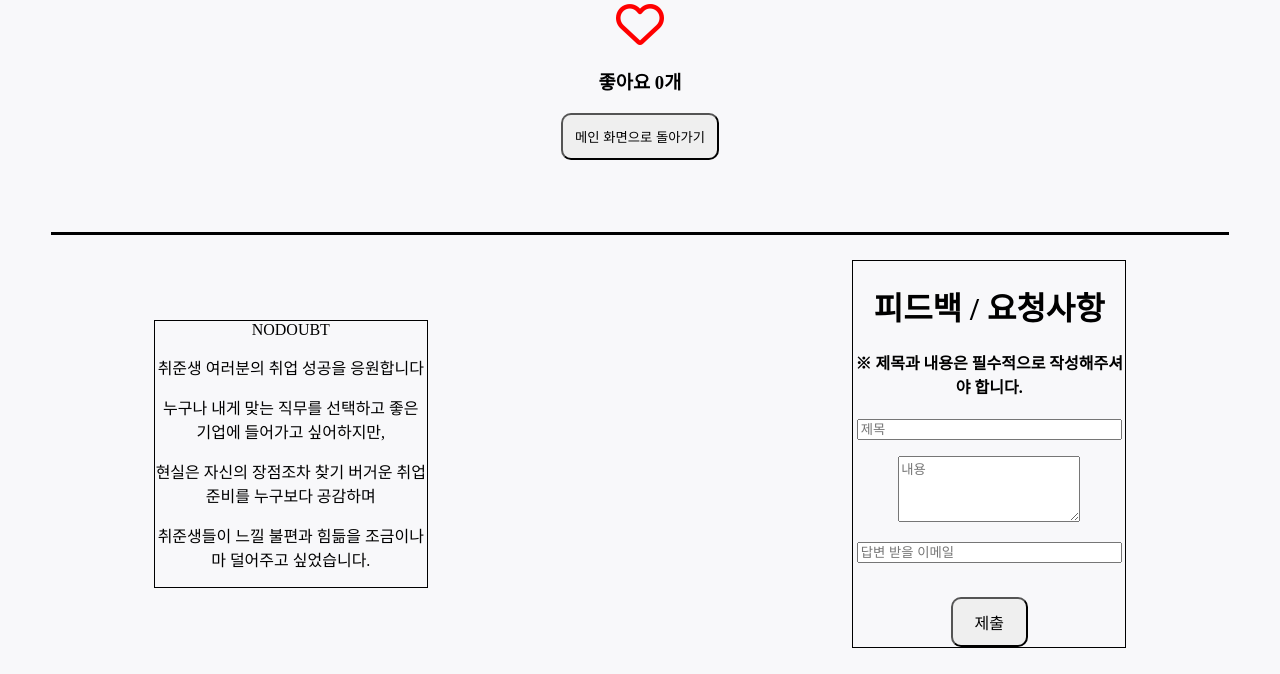
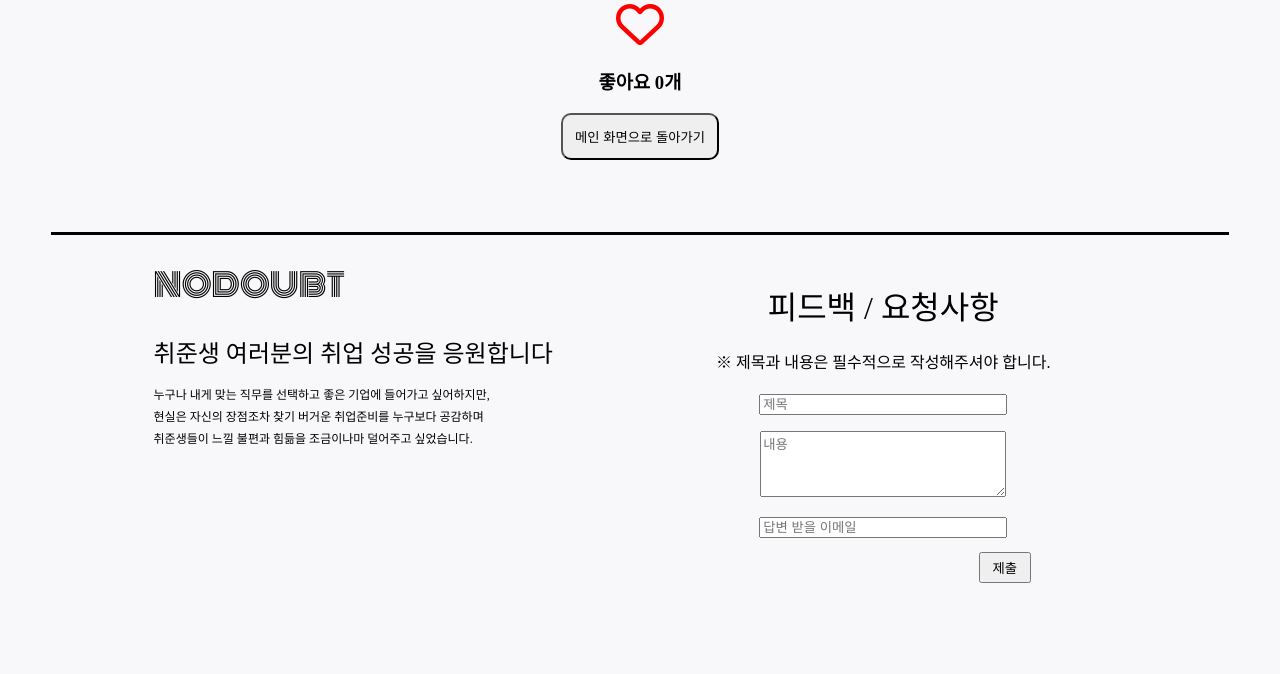
Before and after one commit to YoonHwe/nodoubt_test, a Django app: page /1 in a window 1280 px wide. Shown: the part 3102-3776 px from the top of the page. After the commit the page ends 3685 px from the top, so only its background shows below. Run offline with Django 3.2, Linux system fonts and the light colour scheme; a user stored in the database is signed in; data comes from the database, SQL or seed files in the repository; both versions use the stored data as it was after the commit; data that the repository does not hold is empty; some libraries are stand-ins or nearby versions.

Commit message:
footer 초안 작업 완료

```diff
--- a/nodoubt/static/css/version1.css
+++ b/nodoubt/static/css/version1.css
@@ -692,8 +692,8 @@ a{
 /**/
 .footer{
     margin: 0% 4%;
-    padding: 2% 10%;
-    display:flex;
+    padding: 2% 12%;
+    display: flex;
     justify-content: center;
     align-items: center;
     border-top: 3px solid black;
@@ -701,36 +701,24 @@ a{
 .footer_letter{
     width: 50%;
     font-size: 36px;
-    font-family: 'Monoton', sans-serif;
-    /* text-align:center; */
+    height: 320px;
 }
 #footer_company{
-    border: 1px solid black;
+    font-family: 'Monoton', sans-serif;
 }
 #footer_title{
-    font-size: 32px;
-    border: 1px solid black;
+    font-size: 30px;
 }
 #footer_content{
     font-size: 16px;
-    border: 1px solid black;
+    margin-top: -12px;
 }
-/* .footer_letter{
-    width: 30%;
-    text-align: center;
-}
-.footer_letter button{
-    font-size: 16px;
-    padding: 4% 8%;
-    border-radius: 10px;
-}
-.footer_letter button:hover{
-    background-color: orange;
-} */
+
 .footer_feedback{
     width: 50%;
     font-size: 16px;
     text-align: center;
+    height: 320px;
 }
 #footer_feedback_title{
     text-align: center;
@@ -739,6 +727,17 @@ a{
 #footer_feedback_caution{
     text-align: center;
     font-weight: 200;
+}
+#footer_feedback_link{
+    display: none;
+}
+#footer_feedback_link_anchor{
+    border: 1px solid orange;
+    padding: 4px 8px;
+    border-radius: 10px;
+}
+#footer_feedback_link_anchor:hover{
+    background-color: orange;
 }
 #footer_feedback_content_title input{
     width: 280px;
@@ -749,20 +748,16 @@ a{
 #footer_feedback_content_email input{
     width: 280px;
 }
-/* .footer_feedback button{
-    font-size: 16px;
-    padding: 4px 24px;
-    border-radius: 10px;
-} */
 #feedback_submit{
     margin-top: -20px;
-    margin-left: 200px;
+    margin-left: 50%;
 }
 #feedback_submit button{
     padding: 4px 12px;
 }
 #feedback_submit button:hover{
     background-color: orange;
+    cursor: pointer;
 }
 /*letter*/
 #letter{
--- a/nodoubt/static/css/version2.css
+++ b/nodoubt/static/css/version2.css
@@ -705,81 +705,73 @@ a{
 .footer{
     margin: 0% 4%;
     padding: 2% 8%;
-    display:flex;
-    justify-content: space-between;
+    display: flex;
+    justify-content: center;
     align-items: center;
     border-top: 3px solid black;
 }
-.footer_company{
-    width: 28%;
+.footer_letter{
+    width: 50%;
     font-size: 32px;
+    height: 320px;
+}
+#footer_company{
     font-family: 'Monoton', sans-serif;
-    text-align:center;
 }
-.footer_letter{
-    width: 28%;
+#footer_title{
+    font-size: 24px;
+}
+#footer_content{
+    font-size: 12px;
+    margin-top: -8px;
+}
+
+.footer_feedback{
+    width: 50%;
+    font-size: 16px;
     text-align: center;
+    height: 320px;
 }
-.footer_letter button{
-    font-size: 16px;
-    padding: 4% 8%;
+#footer_feedback_title{
+    font-size: 32px;
+    text-align: center;
+    font-weight: 400;
+}
+#footer_feedback_caution{
+    /* font-size: 16px; */
+    text-align: center;
+    font-weight: 200;
+}
+#footer_feedback_link{
+    display: none;
+}
+#footer_feedback_link_anchor{
+    border: 1px solid orange;
+    padding: 4px 8px;
     border-radius: 10px;
 }
-.footer_letter button:hover{
+#footer_feedback_link_anchor:hover{
     background-color: orange;
 }
-.footer_feedback{
-    width: 28%;
-    text-align: center;
+#footer_feedback_content_title input{
+    width: 240px;
 }
-.footer_feedback button{
-    font-size: 16px;
-    padding: 4% 8%;
-    border-radius: 10px;
+#footer_feedback_content_content textarea{
+    width: 240px;
 }
-.footer_feedback button:hover{
-    background-color: orange;
-}
-/*letter*/
-#letter{
-    border: 1px solid black;
-    margin: 40px auto;
-    width: 420px;
-    padding: 40px;
-    border-radius: 10px;
-    box-shadow: 0px 8px 16px 0px rgba(0,0,0,0.2);
-    animation: goOpacityUp 2s ease-in-out;
-}
-.letter_center{
-    display: flex;
-    justify-content: center;
-}
-/*feedback*/
-#feedback{
-    border: 1px solid black;
-    width: 440px;
-    margin: 40px auto;
-    padding: 20px;
-    box-shadow: 0px 8px 16px 0px rgba(0,0,0,0.2);
-    animation: goOpacityUp 2s ease-in-out;
-}
-#feedback h1{
-    text-align: center;
-}
-#feedback h2{
-    text-align: center;
-}
-#feedback h4{
-    opacity: .5;
+#footer_feedback_content_email input{
+    width: 240px;
 }
 #feedback_submit{
-    display: flex;
-    justify-content: center;
+    margin-top: -20px;
+    margin-left: 50%;
 }
-#feedback_notlogin{
-    border: 1px solid black;
-    text-align: center;
-    padding: 30% 0%;
+#feedback_submit button{
+    padding: 4px 12px;
+}
+#feedback_submit button:hover{
+    background-color: orange;
+    cursor: pointer;
 }
 /*디테일 detail*/
 #detail_tail{
--- a/nodoubt/static/css/version3.css
+++ b/nodoubt/static/css/version3.css
@@ -723,49 +723,75 @@ a{
     align-items: center;
     border-top: 3px solid black;
 }
-.footer_company{
-    width: 24%;
+.footer_letter{
+    width: 50%;
     font-size: 28px;
+    height: 120px;
+}
+#footer_company{
     font-family: 'Monoton', sans-serif;
+}
+#footer_title{
+    font-size: 20px;
+}
+#footer_content{
+    display: none;
+    /* font-size: 12px;
+    border: 1px solid black;
+    margin-top: -8px; */
+}
+.footer_feedback{
+    width: 50%;
+    font-size: 16px;
     text-align: center;
+    height: 120px;
 }
-.footer_letter{
-    width: 26%;
+#footer_feedback_title{
+    font-size: 28px;
     text-align: center;
+    font-weight: 400;
 }
-.footer_letter button{
-    font-size: 12px;
-    padding: 4% 8%;
+#footer_feedback_caution{
+    display: none;
+    /* font-size: 16px; */
+    text-align: center;
+    font-weight: 200;
+}
+#footer_feedback_link{
+    /* display: none; */
+}
+#footer_feedback_link_anchor{
+    border: 1px solid orange;
+    padding: 4px 8px;
     border-radius: 10px;
 }
-.footer_letter button:hover{
+#footer_feedback_link_anchor:hover{
     background-color: orange;
 }
-.footer_feedback{
-    width: 24%;
-    text-align: center;
+#footer_feedback_content_title input{
+    width: 240px;
+    display: none;
 }
-.footer_feedback button{
-    font-size: 12px;
-    padding: 4% 8%;
-    border-radius: 10px;
+#footer_feedback_content_content textarea{
+    width: 240px;
+    display: none;
 }
-.footer_feedback button:hover{
+#footer_feedback_content_email input{
+    width: 240px;
+    display: none;
+}
+#feedback_submit{
+    margin-top: -20px;
+    margin-left: 50%;
+    display: none;
+}
+#feedback_submit button{
+    padding: 4px 12px;
+    display: none;
+}
+#feedback_submit button:hover{
     background-color: orange;
-}
-/*letter*/
-#letter{
-    border: 1px solid black;
-    margin: 40px auto;
-    width: 420px;
-    padding: 40px;
-    border-radius: 10px;
-    box-shadow: 0px 8px 16px 0px rgba(0,0,0,0.2);
-    animation: goOpacityUp 2s ease-in-out;
-}
-.letter_center{
-    display: flex;
-    justify-content: center;
+    cursor: pointer;
 }
 /*feedback*/
 #feedback{
--- a/nodoubt/static/css/version4.css
+++ b/nodoubt/static/css/version4.css
@@ -721,35 +721,76 @@ a{
     align-items: center;
     border-top: 3px solid black;
 }
-.footer_company{
-    width: 24%;
-    font-size: 20px;
+.footer_letter{
+    width: 50%;
+    font-size: 24px;
+    height: 100px;
+}
+#footer_company{
     font-family: 'Monoton', sans-serif;
+}
+#footer_title{
+    font-size: 16px;
+}
+#footer_content{
+    display: none;
+    /* font-size: 12px;
+    border: 1px solid black;
+    margin-top: -8px; */
+}
+.footer_feedback{
+    width: 50%;
+    font-size: 16px;
     text-align: center;
+    height: 100px;
 }
-.footer_letter{
-    width: 44%;
+#footer_feedback_title{
+    font-size: 24px;
     text-align: center;
+    font-weight: 400;
 }
-.footer_letter button{
-    font-size: 12px;
-    padding: 3% 6%;
+#footer_feedback_caution{
+    display: none;
+    /* font-size: 16px; */
+    text-align: center;
+    font-weight: 200;
+}
+#footer_feedback_link{
+    /* display: none; */
+}
+#footer_feedback_link_anchor{
+    border: 1px solid orange;
+    padding: 4px 8px;
+    font-size: 16px;
     border-radius: 10px;
 }
-.footer_letter button:hover{
+#footer_feedback_link_anchor:hover{
     background-color: orange;
 }
-.footer_feedback{
-    width: 24%;
-    text-align: center;
+#footer_feedback_content_title input{
+    width: 240px;
+    display: none;
 }
-.footer_feedback button{
-    font-size: 12px;
-    padding: 4% 6%;
-    border-radius: 10px;
+#footer_feedback_content_content textarea{
+    width: 240px;
+    display: none;
 }
-.footer_feedback button:hover{
+#footer_feedback_content_email input{
+    width: 240px;
+    display: none;
+}
+#feedback_submit{
+    margin-top: -20px;
+    margin-left: 50%;
+    display: none;
+}
+#feedback_submit button{
+    padding: 4px 12px;
+    display: none;
+}
+#feedback_submit button:hover{
     background-color: orange;
+    cursor: pointer;
 }
 /*letter*/
 #letter{
@@ -758,7 +799,7 @@ a{
     width: 420px;
     padding: 40px;
     border-radius: 10px;
-    box-shadow: 0px 8px 16px 0px rgba(0,0,0,0.2);
+    box-shadow: 0px 8px 16px 0px rgba(182, 174, 174, 0.2);
     animation: goOpacityUp 2s ease-in-out;
 }
 .letter_center{
--- a/nodoubt/static/css/version5.css
+++ b/nodoubt/static/css/version5.css
@@ -720,35 +720,75 @@ a{
     align-items: center;
     border-top: 3px solid black;
 }
-.footer_company{
+.footer_letter{
+    width: 50%;
+    font-size: 20px;
+    height: 80px;
+}
+#footer_company{
+    font-family: 'Monoton', sans-serif;
+}
+#footer_title{
+    font-size: 10px;
+}
+#footer_content{
     display: none;
+    /* font-size: 12px;
+    border: 1px solid black;
+    margin-top: -8px; */
+}
+.footer_feedback{
+    width: 50%;
+    text-align: center;
+    height: 80px;
+}
+#footer_feedback_title{
     font-size: 20px;
-    font-family: 'Monoton', sans-serif;
     text-align: center;
+    font-weight: 400;
 }
-.footer_letter{
-    width: 48%;
+#footer_feedback_caution{
+    display: none;
+    /* font-size: 16px; */
     text-align: center;
+    font-weight: 200;
 }
-.footer_letter button{
-    font-size: 12px;
-    padding: 3% 6%;
+#footer_feedback_link{
+    /* display: none; */
+}
+#footer_feedback_link_anchor{
+    border: 1px solid orange;
+    padding: 2px 4px;
+    font-size: 10px;
     border-radius: 10px;
 }
-.footer_letter button:hover{
+#footer_feedback_link_anchor:hover{
     background-color: orange;
 }
-.footer_feedback{
-    width: 36%;
-    text-align: center;
+#footer_feedback_content_title input{
+    width: 240px;
+    display: none;
 }
-.footer_feedback button{
-    font-size: 12px;
-    padding: 4% 6%;
-    border-radius: 10px;
+#footer_feedback_content_content textarea{
+    width: 240px;
+    display: none;
 }
-.footer_feedback button:hover{
+#footer_feedback_content_email input{
+    width: 240px;
+    display: none;
+}
+#feedback_submit{
+    margin-top: -20px;
+    margin-left: 50%;
+    display: none;
+}
+#feedback_submit button{
+    padding: 4px 12px;
+    display: none;
+}
+#feedback_submit button:hover{
     background-color: orange;
+    cursor: pointer;
 }
 /*letter*/
 #letter{
--- a/nodoubt/static/css/version6.css
+++ b/nodoubt/static/css/version6.css
@@ -721,35 +721,75 @@ a{
     align-items: center;
     border-top: 3px solid black;
 }
-.footer_company{
+.footer_letter{
+    width: 50%;
+    font-size: 20px;
+    height: 80px;
+}
+#footer_company{
+    font-family: 'Monoton', sans-serif;
+}
+#footer_title{
+    font-size: 10px;
+}
+#footer_content{
     display: none;
+    /* font-size: 12px;
+    border: 1px solid black;
+    margin-top: -8px; */
+}
+.footer_feedback{
+    width: 50%;
+    text-align: center;
+    height: 80px;
+}
+#footer_feedback_title{
     font-size: 20px;
-    font-family: 'Monoton', sans-serif;
     text-align: center;
+    font-weight: 400;
 }
-.footer_letter{
-    width: 48%;
+#footer_feedback_caution{
+    display: none;
+    /* font-size: 16px; */
     text-align: center;
+    font-weight: 200;
 }
-.footer_letter button{
+#footer_feedback_link{
+    /* display: none; */
+}
+#footer_feedback_link_anchor{
+    border: 1px solid orange;
+    padding: 2px 4px;
     font-size: 10px;
-    padding: 3% 6%;
     border-radius: 10px;
 }
-.footer_letter button:hover{
+#footer_feedback_link_anchor:hover{
     background-color: orange;
 }
-.footer_feedback{
-    width: 40%;
-    text-align: center;
+#footer_feedback_content_title input{
+    width: 240px;
+    display: none;
 }
-.footer_feedback button{
-    font-size: 10px;
-    padding: 4% 6%;
-    border-radius: 10px;
+#footer_feedback_content_content textarea{
+    width: 240px;
+    display: none;
 }
-.footer_feedback button:hover{
+#footer_feedback_content_email input{
+    width: 240px;
+    display: none;
+}
+#feedback_submit{
+    margin-top: -20px;
+    margin-left: 50%;
+    display: none;
+}
+#feedback_submit button{
+    padding: 4px 12px;
+    display: none;
+}
+#feedback_submit button:hover{
     background-color: orange;
+    cursor: pointer;
 }
 /*letter*/
 #letter{
--- a/nodoubt/static/css/version7.css
+++ b/nodoubt/static/css/version7.css
@@ -720,35 +720,75 @@ a{
     align-items: center;
     border-top: 3px solid black;
 }
-.footer_company{
+.footer_letter{
+    width: 50%;
+    font-size: 16px;
+    height: 80px;
+}
+#footer_company{
+    font-family: 'Monoton', sans-serif;
+}
+#footer_title{
+    font-size: 8px;
+}
+#footer_content{
     display: none;
-    font-size: 20px;
-    font-family: 'Monoton', sans-serif;
+    /* font-size: 12px;
+    border: 1px solid black;
+    margin-top: -8px; */
+}
+.footer_feedback{
+    width: 50%;
     text-align: center;
+    height: 80px;
 }
-.footer_letter{
-    width: 48%;
+#footer_feedback_title{
+    font-size: 16px;
     text-align: center;
+    font-weight: 400;
 }
-.footer_letter button{
-    font-size: 10px;
-    padding: 3% 6%;
+#footer_feedback_caution{
+    display: none;
+    /* font-size: 16px; */
+    text-align: center;
+    font-weight: 200;
+}
+#footer_feedback_link{
+    /* display: none; */
+}
+#footer_feedback_link_anchor{
+    border: 1px solid orange;
+    padding: 2px 4px;
+    font-size: 8px;
     border-radius: 10px;
 }
-.footer_letter button:hover{
+#footer_feedback_link_anchor:hover{
     background-color: orange;
 }
-.footer_feedback{
-    width: 40%;
-    text-align: center;
+#footer_feedback_content_title input{
+    width: 240px;
+    display: none;
 }
-.footer_feedback button{
-    font-size: 10px;
-    padding: 4% 6%;
-    border-radius: 10px;
+#footer_feedback_content_content textarea{
+    width: 240px;
+    display: none;
 }
-.footer_feedback button:hover{
+#footer_feedback_content_email input{
+    width: 240px;
+    display: none;
+}
+#feedback_submit{
+    margin-top: -20px;
+    margin-left: 50%;
+    display: none;
+}
+#feedback_submit button{
+    padding: 4px 12px;
+    display: none;
+}
+#feedback_submit button:hover{
     background-color: orange;
+    cursor: pointer;
 }
 /*letter*/
 #letter{
--- a/nodoubt/templates/shared/footer.html
+++ b/nodoubt/templates/shared/footer.html
@@ -1,20 +1,22 @@
 <!-- Footer -->
 <div class="footer">
-    <div class="footer_letter" style="border: 1px solid black;">
+    <div class="footer_letter">
         <a id="footer_company"href="{% url 'main:showmain' %}">NODOUBT</a>
         <p id="footer_title">취준생 여러분의 취업 성공을 응원합니다</p>
         <p id="footer_content">누구나 내게 맞는 직무를 선택하고 좋은 기업에 들어가고 싶어하지만,</p>
         <p id="footer_content">현실은 자신의 장점조차 찾기 버거운 취업준비를 누구보다 공감하며</p>
         <p id="footer_content">취준생들이 느낄 불편과 힘듦을 조금이나마 덜어주고 싶었습니다.</p>
+        <!-- <div class="footer_letter" style="border: 1px solid black;">
+            <a href="{% url 'main:letter' %}"><button>NODOUBT이 드리는 편지</button></a>
+        </div> -->
     </div>
-    <!-- <div class="footer_letter" style="border: 1px solid black;">
-        <a href="{% url 'main:letter' %}"><button>NODOUBT이 드리는 편지</button></a>
-    </div> -->
     {% if user.is_authenticated %}
-    <div class="footer_feedback" style="border: 1px solid black;">
-        <!-- <a href="{% url 'main:feedback' %}"><button>피드백/질문 작성하기</button></a> -->
+    <div class="footer_feedback">
         <h1 id="footer_feedback_title">피드백 / 요청사항</h1>
         <h4 id="footer_feedback_caution">※ 제목과 내용은 필수적으로 작성해주셔야 합니다.</h4>
+        <div id="footer_feedback_link" >
+            <a id="footer_feedback_link_anchor" href="{% url 'main:feedback' %}">피드백 작성하러 가기</a>
+        </div>
         <form action = "{% url 'main:feedback_create' %}" method = "post" enctype="multipart/form-data">
             {% csrf_token %}
             <p id="footer_feedback_content_title"><input required type="text" name="title" size="30" placeholder="제목"></p>
@@ -27,5 +29,7 @@
             </div>
         </form>
     </div>
+    {% else %}
+    <div class="footer_feedback"></div>
     {% endif %}
 </div>
```
Also changed, not shown: db.sqlite3.
